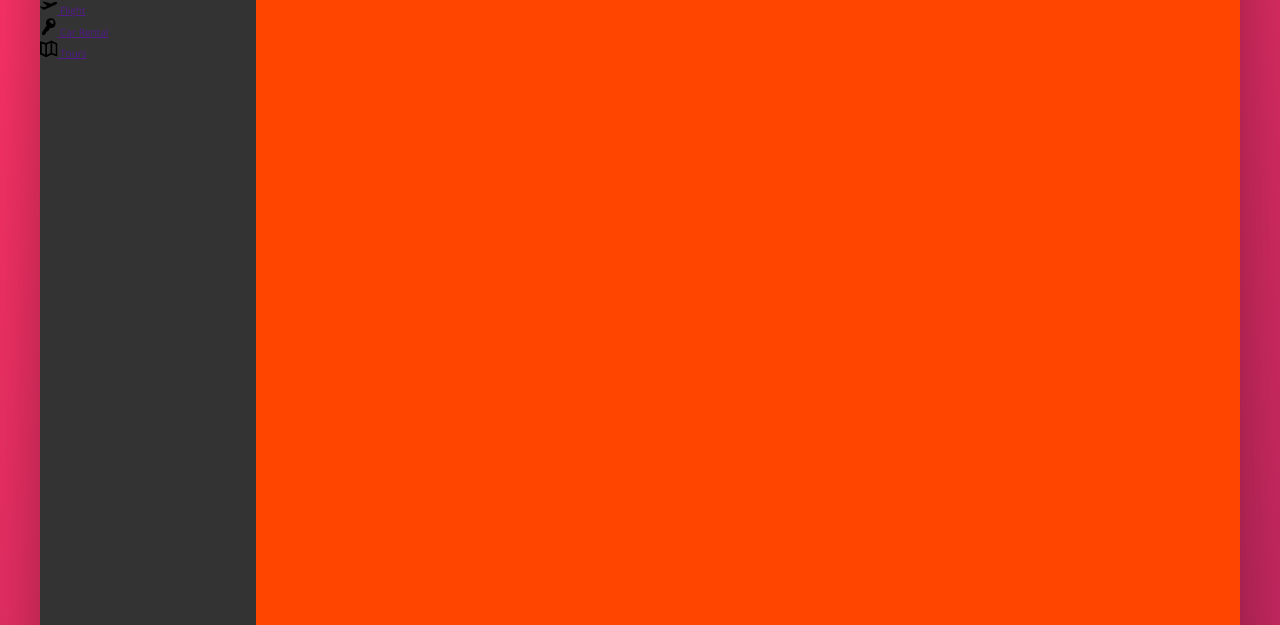
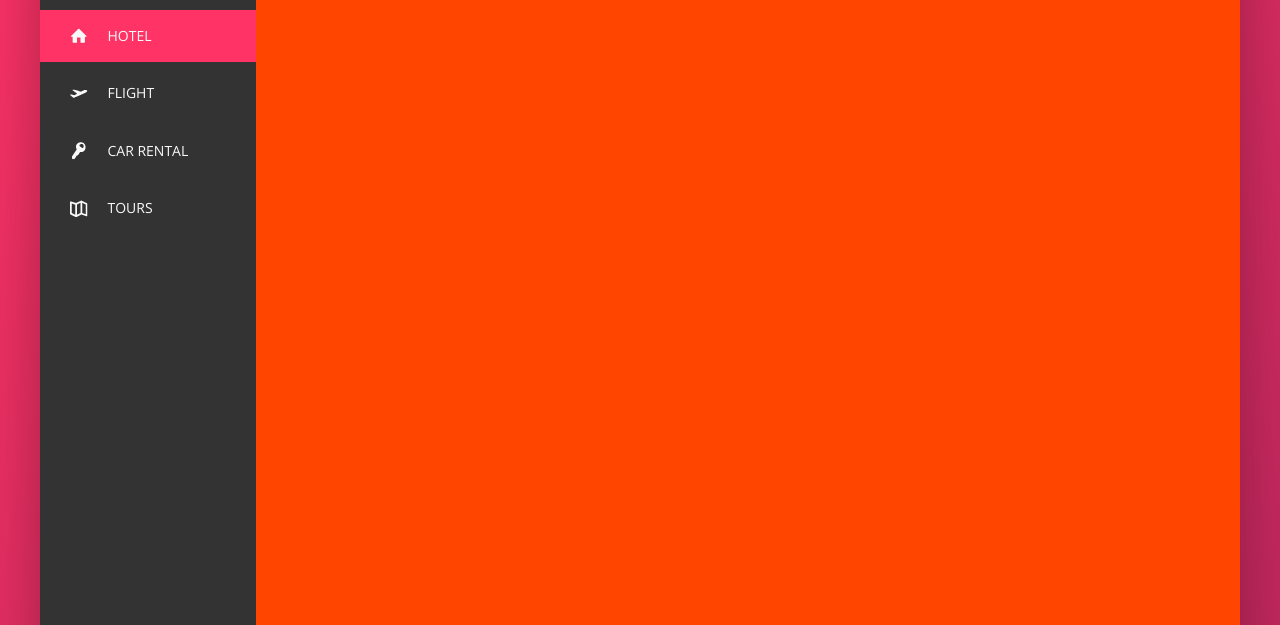
Before and after one commit to SandeepRana1001/Advanced-CSS, a website: page Trillio/index.html in a window 1280 px wide. Shown: the part 175-800 px from the top of the page. Drawn offline with nearby package versions, Linux system fonts and the light colour scheme.

Commit message:
Trillio - Building the Navigation - Part II

```diff
--- a/Trillio/index.html
+++ b/Trillio/index.html
@@ -52,8 +52,8 @@
         </header>
         <div class="content">
             <nav class="sidebar">
-                <ul class="side_nav">
-                    <li class="side-nav__item">
+                <ul class="side-nav">
+                    <li class="side-nav__item side-nav__item--active">
                         <a href="" class="side-nav__link">
                             <svg class="side-nav__icon">
                                 <use xlink:href="img/sprite.svg#icon-home"></use>
--- a/Trillio/styles/components/_sidebar.scss
+++ b/Trillio/styles/components/_sidebar.scss
@@ -2,16 +2,59 @@
 /// Side Navigation
 
 .side-nav {
+  font-size: 1.4rem;
+  list-style: none !important;
+  margin-top: 3.5rem;
+
   &__item {
-    list-style: none;
+    position: relative;
+
+    &:not(:last-child) {
+      margin-bottom: 0.5rem;
+    }
   }
 
-  &__link {
+  &__item::before {
+    content: "";
+    position: absolute;
+    right: 0;
+    left: 0;
+    height: 100%;
+    width: 3px;
+    background-color: $primary;
+    transform: scaleY(0);
+    transition: transform 0.2s, width 0.4s cubic-bezier(1, 0, 0, 1) 0.2s,
+      background-color 0.1s;
+  }
+
+  &__item:hover::before,
+  &__item--active::before {
+    transform: scaleY(1);
+    width: 100%;
+  }
+
+  &__item--active::before {
+    background-color: $primary-light;
+  }
+
+  &__link:link,
+  &__link:visited {
+    color: $grey-light-1;
+    text-decoration: none;
+    text-transform: uppercase;
+    display: block;
+    padding: 1.5rem 3rem;
+    display: flex;
+    align-items: center;
+    position: relative;
+    z-index: 200;
   }
 
   &__icon {
     width: 1.75rem;
     height: 1.75rem;
+    margin-right: 2rem;
+    fill: currentColor;
   }
 }
 
```
Also changed, not shown: Trillio/styles/main.css, 1 other file.
